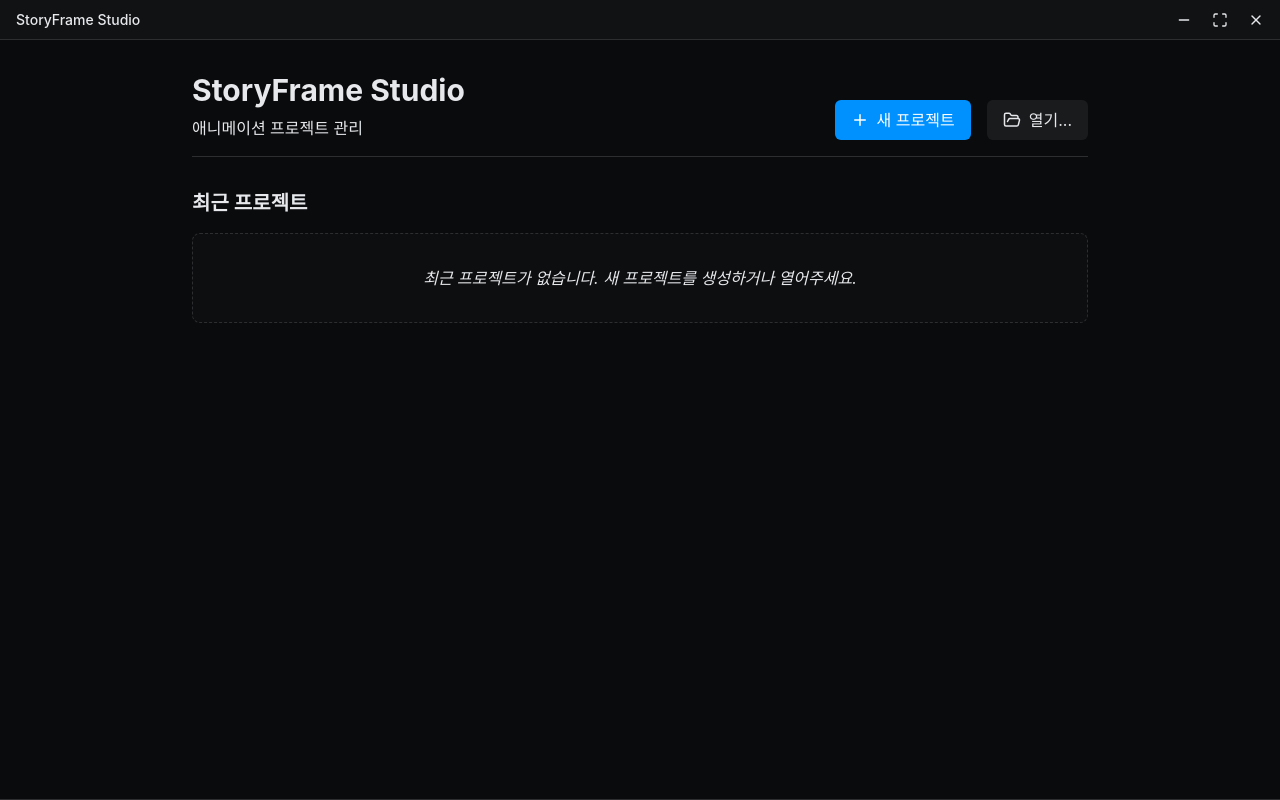
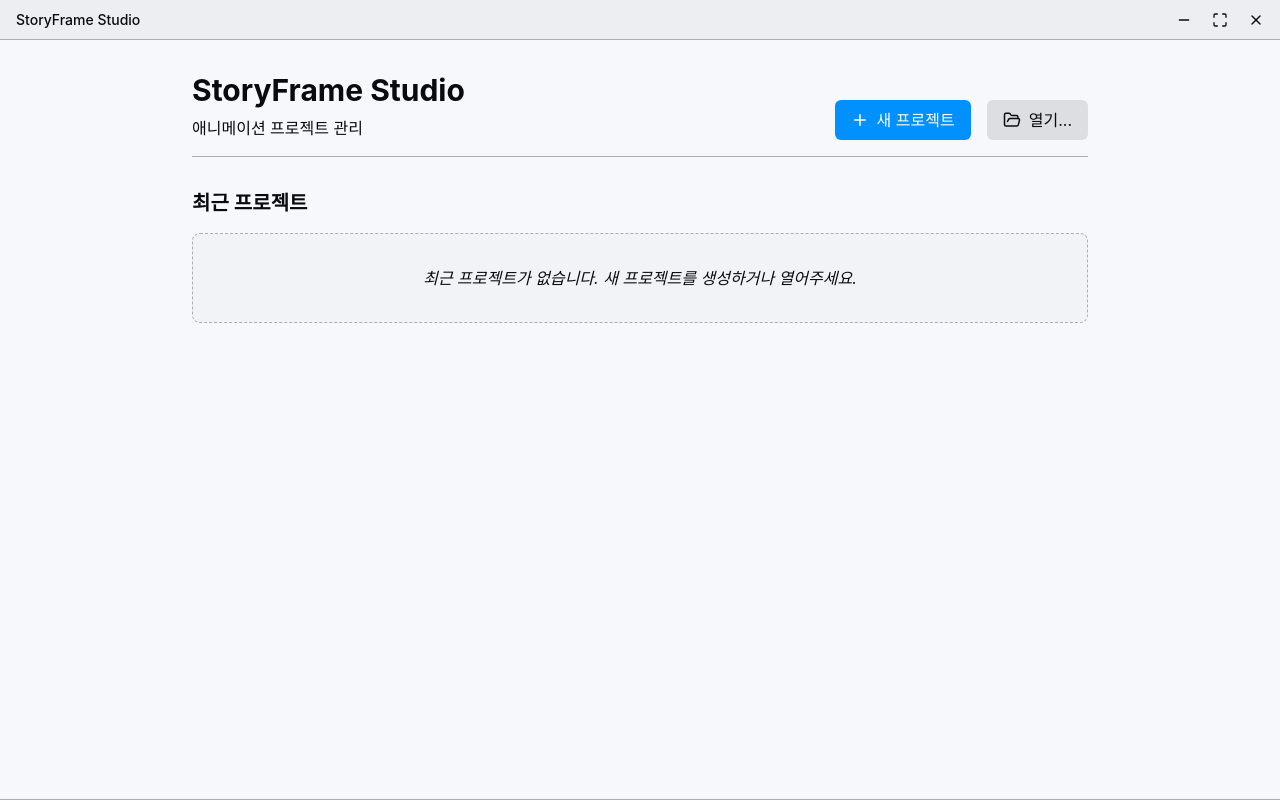
Before and after one commit to sowble123-commits/StoryFrame-Studio, a React (Vite) app: page / in a window 1280 px wide. Built offline with nearby package versions, Linux system fonts and the light colour scheme.

Commit message:
fix: 라이트 모드 컬러 변수 복구 (토글 정상화)

```diff
--- a/src/index.css
+++ b/src/index.css
@@ -2,19 +2,18 @@
 
 @layer base {
   :root {
-    /* Dark-first (Premiere Pro style) */
-    --canvas: oklch(0.15 0.005 270);
-    --surface-0: oklch(0.18 0.005 270);
-    --surface-1: oklch(0.22 0.005 270);
-    --surface-2: oklch(0.26 0.008 270);
-    --surface-3: oklch(0.30 0.008 270);
+    --canvas: oklch(0.98 0.005 270);
+    --surface-0: oklch(0.95 0.005 270);
+    --surface-1: oklch(0.90 0.005 270);
+    --surface-2: oklch(0.85 0.008 270);
+    --surface-3: oklch(0.80 0.008 270);
 
-    --border: oklch(0.30 0.005 270);
-    --border-subtle: oklch(0.22 0.005 270);
+    --border: oklch(0.75 0.005 270);
+    --border-subtle: oklch(0.85 0.005 270);
 
-    --text-primary: oklch(0.93 0.005 270);
-    --text-secondary: oklch(0.70 0.005 270);
-    --text-tertiary: oklch(0.50 0.005 270);
+    --text-primary: oklch(0.15 0.005 270);
+    --text-secondary: oklch(0.35 0.005 270);
+    --text-tertiary: oklch(0.55 0.005 270);
 
     --accent: oklch(0.65 0.20 250);
     --accent-muted: color-mix(in oklab, var(--accent) 15%, transparent);
```
